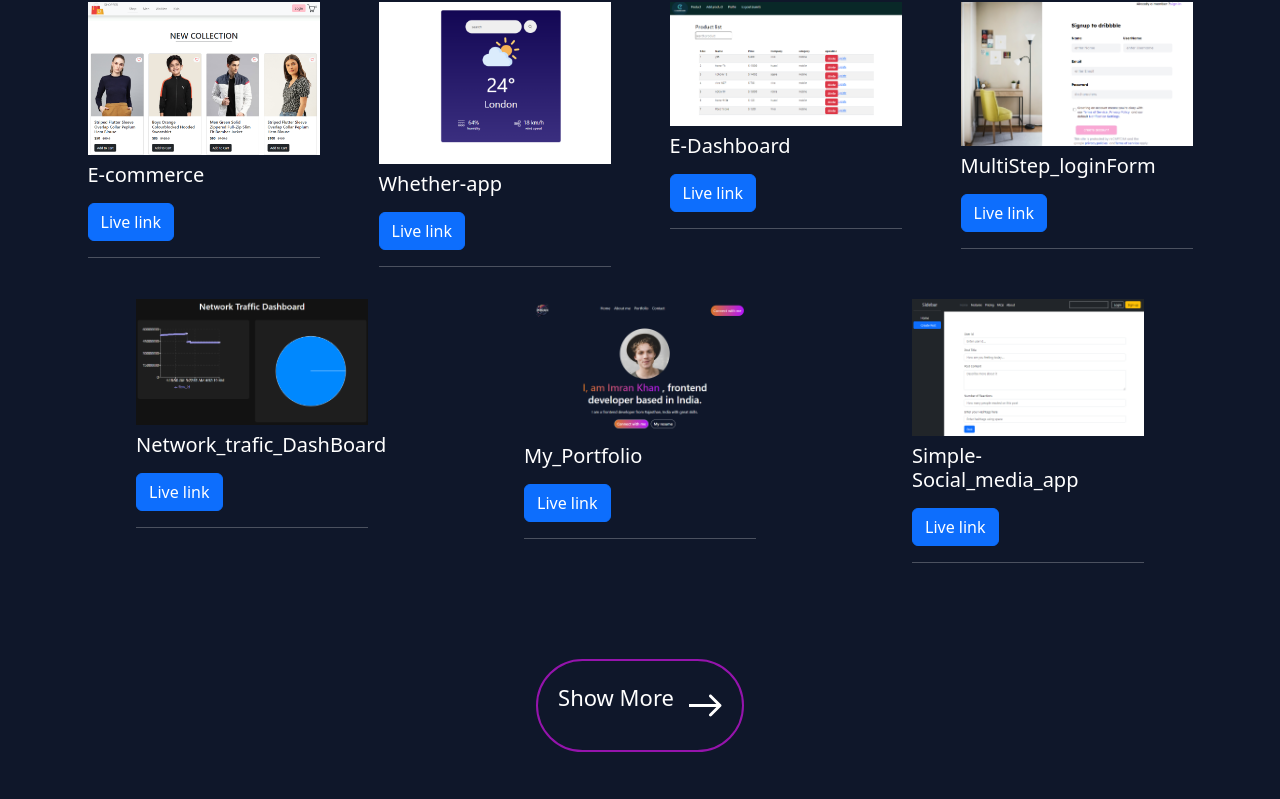
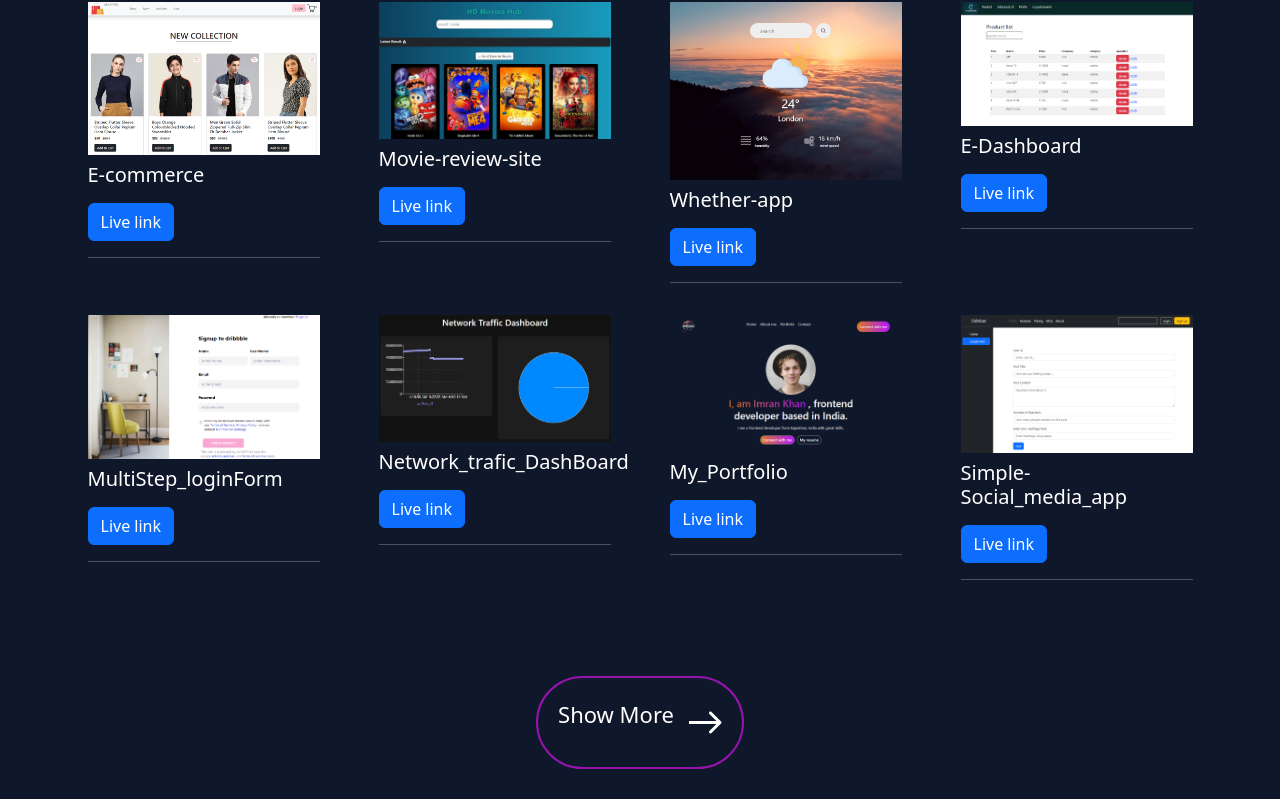
Before and after one commit to imran2904/my-portfolio, a React (Create React App) app: page / in a window 1280 px wide. Shown: the part 1729-2528 px from the top of the page. Built offline with nearby package versions, Linux system fonts and the light colour scheme.

Commit message:
update sites

```diff
--- a/src/assets/mywork_data.js
+++ b/src/assets/mywork_data.js
@@ -5,13 +5,19 @@ import project10_img from "../assets/traffic_dashBoard.png";
 import project11_img from "../assets/My-portfolio.png";
 import project12_img from "../assets/Social-media.png";
 import project6_img from "../assets/E-dashboard.png";
-
+import project5_img from "../assets/Movie-review.png";
 const mywork_data = [
   {
     w_no: 8,
     w_name: "E-commerce",
     w_img: project8_img,
     w_link: "https://shopper-khaki-alpha.vercel.app/",
+  },
+  {
+    w_no: 5,
+    w_name: "Movie-review-site",
+    w_img: project5_img,
+    w_link: "https://movie-site-nu-umber.vercel.app/",
   },
   {
     w_no: 7,
```
Also changed, not shown: src/assets/Movie-review.png (added), src/assets/whether-app.png.
